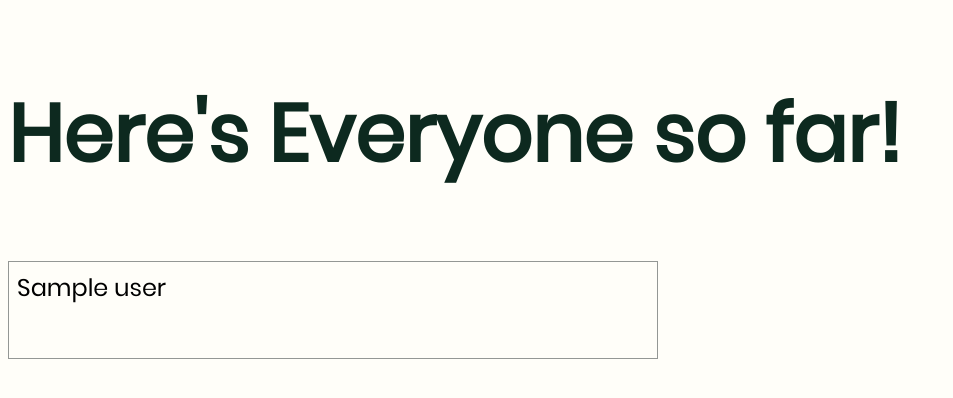
After one commit to wehejojo/UCoLab, a Flask app: template templates/user-room.html in a window 1280 px wide. The commit adds this page. Shown: the top 398 px of the page, without its empty margins (0-953 px from the left). Run offline with Flask 3, Linux system fonts and the light colour scheme; the template is opened without the code that fills it: most values are stand-ins (such as "Sample title", 1, 10 or a date in 2020).

Commit message:
front end : creation of user-room and session room

```diff
--- a/app.py
+++ b/app.py
@@ -34,7 +34,7 @@ def home():
         with open('moment.json', 'w') as file:
             json.dump(users, file, indent=2)
 
-        return render_template('', name=name) # prompt for session code
+        return render_template('session.html', name=name) # prompt for session code
 
     return render_template('index.html') # user prompt for name
 
--- a/static/main.css
+++ b/static/main.css
@@ -17,9 +17,9 @@ body{
     background-color: #FFFEF9;
 }
 
-.registration{
+.centered-container{
     margin: 0 auto;
-    width: 50%;
+    width: 100%;
     height: 100vh;
     align-items: center;
     justify-content: center;
@@ -27,11 +27,47 @@ body{
     flex-direction: column;
 }
 
-.name-field{
+.user-container{
+    width: 100%;
+    height: 100%;
+    display: flex;
+    flex-direction: column;
+}
+
+.input-field{
     border: none;
     outline: none;
     border-bottom: 1px solid #949795;
-    font-size: 3rem;
+    font-size: 2rem;
     align-items: center;
     background-color: rgba(0,0,0,0);
 }
+
+.submit-button{
+    background-color: rgba(0,0,0,0);
+    border: none;
+    outline: none;
+    font-size:2rem;
+    color: #949795;
+    cursor: pointer;
+}
+
+li{
+    margin: 0;
+    padding-left: 0;
+    list-style-type: none;
+    font-family: poppins, sans-serif;
+    font-size: 1.5rem;
+}
+
+ul{
+    margin: 0;
+    padding-left: 0;
+}
+
+.users{
+    max-width: 50%;
+    height: 5rem;
+    border: 1px solid #949795;
+    padding: 0.5rem;
+}
--- /dev/null
+++ b/templates/user-room.html
@@ -0,0 +1,21 @@
+<!DOCTYPE html>
+<html lang="en">
+<head>
+    <meta charset="UTF-8">
+    <meta name="viewport" content="width=device-width, initial-scale=1.0">
+    <title>Document</title>
+    <link rel="stylesheet" href="/static/main.css">
+</head>
+<body>
+  <div class="user-container">
+    <h2>Here's Everyone so far!</h2>
+    <ul>
+    {% for user in users %}
+      <div class="users">
+        <li>{{ user }}</li>
+      </div>
+    {% endfor %}
+    </ul>
+  </div>
+</body>
+</html>
```
Also changed, not shown: moment.json (+10 -1 lines), templates/index.html (+8 -14 lines), templates/session.html (added, +18 -0 lines), 1 other file.
